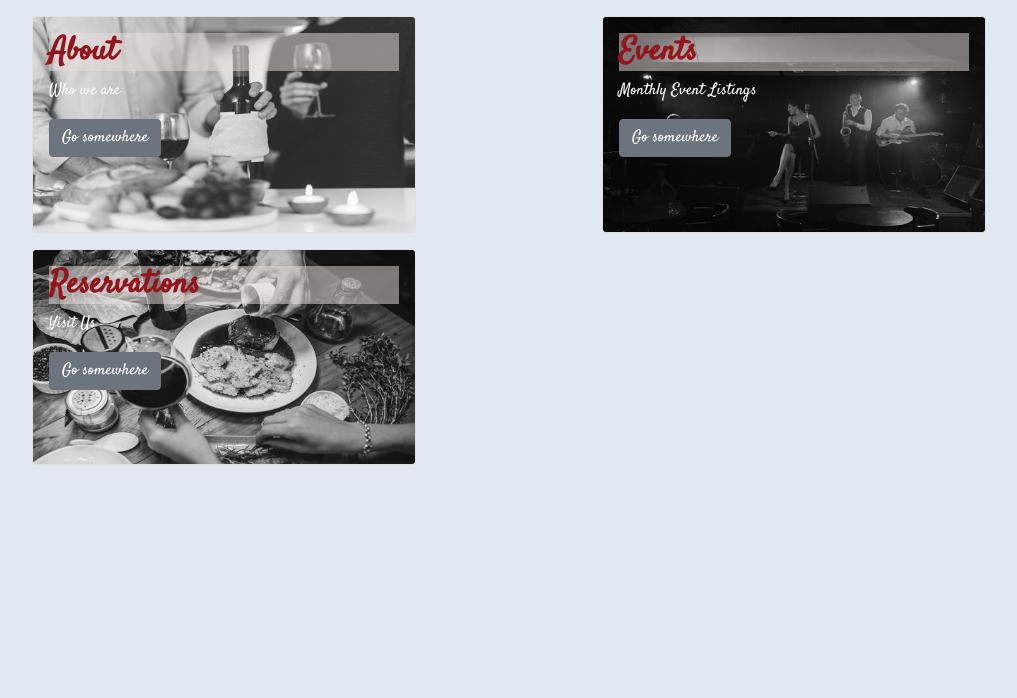
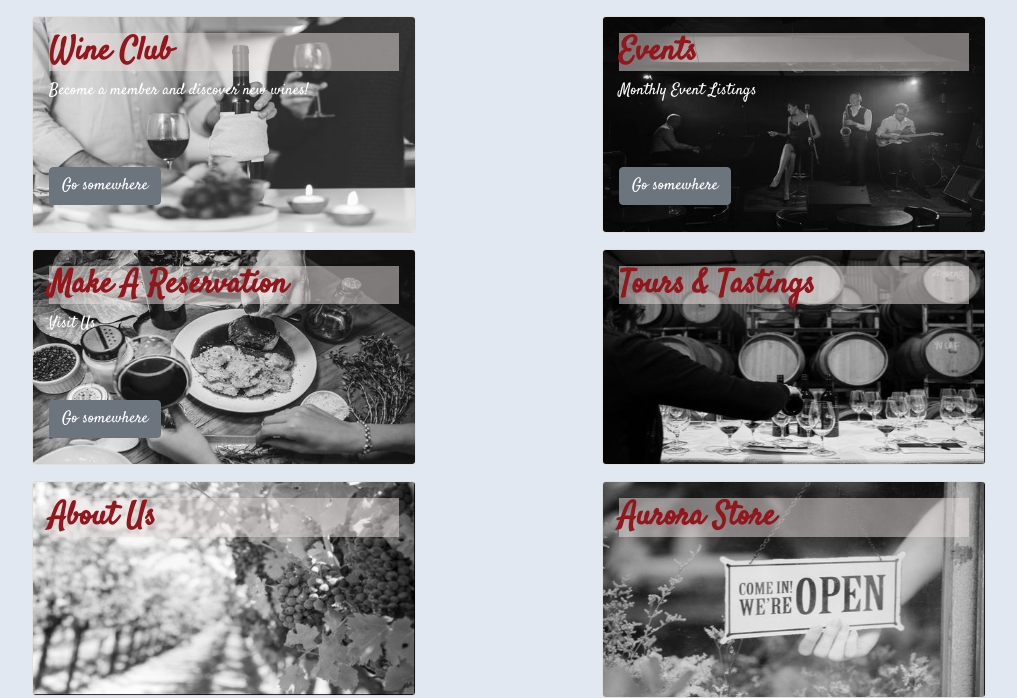
Before and after one commit to LisaHarrison08/Aurora, a PHP site: page / in a window 1280 px wide; the page is wider, and only the part inside the window is pictured. Shown: the part 309-1007 px from the top of that part, without its empty margins (50-1067 px from the left). Before the commit the page ends 774 px from the top of that part, so only its background shows below. Run offline with PHP 8.4, Linux system fonts and the light colour scheme; style sheets or scripts are compiled from the project's sources; some libraries are stand-ins or nearby versions.

Commit message:
images added to homepage

```diff
--- a/css/styles.scss
+++ b/css/styles.scss
@@ -1,10 +1,11 @@
 $color-primary: #413243;
 $color-secondary: #715a74;
-
 $color-pale: #bcbbc7;
 $color-mid: #ae8fb6;
 $color-dark: #37223a;
-$color-black-transparent: rgba(235, 225, 225, 0.5);
+
+$color-grey-transparent: rgba(235, 225, 225, 0.5);
+$color-black-transparent: rgba(0, 0, 0, 0.5);
 $color-background: rgb(235, 235, 235);
 $color-header: #e1e8f1;
 
@@ -41,7 +42,6 @@ header {
 		font-size: 3em;
 	}
 }
-
 .container {
 	position: relative;
 }
@@ -67,7 +67,7 @@ h2 {
 .card-title {
 	color: $card-title;
 	font-size:2em;
-	background-color: $color-black-transparent;
+	background-color: $color-grey-transparent;
 }
 
 
--- a/index.html
+++ b/index.html
@@ -73,8 +73,8 @@
         <div class="card text-white" style="width: 24rem;">
           <img src="img/reserve1.jpg" class="card-img" alt="...">
           <div class="card-img-overlay">
-            <h5 class="card-title"><strong>About</strong></h5>
-            <p class="card-text">Who we are</p>
+            <h5 class="card-title"><strong>Wine Club</strong></h5>
+            <p class="card-text">Become a member and discover new wines!</p><br><br>
             <a href="#" class="btn btn-secondary">Go somewhere</a>
           </div>
         </div>
@@ -85,7 +85,7 @@
           <img src="img/events1.jpg" class="card-img" alt="...">
           <div class="card-img-overlay">
             <h5 class="card-title"><strong>Events</strong></h5>
-            <p class="card-text">Monthly Event Listings</p>
+            <p class="card-text">Monthly Event Listings</p><br><br>
             <a href="events.html" class="btn btn-secondary">Go somewhere</a>
           </div>
         </div>
@@ -96,13 +96,46 @@
         <div class="card text-white" style="width: 24rem;">
           <img src="img/reservations1.jpg" class="card-img" alt="...">
           <div class="card-img-overlay">
-            <h5 class="card-title"><strong>Reservations</strong></h5>
-            <p class="card-text">Visit Us</p>
+            <h5 class="card-title"><strong>Make A Reservation</strong></h5>
+            <p class="card-text">Visit Us</p><br><br>
             <a href="#reserveModal" class="btn btn-secondary">Go somewhere</a>
           </div>
         </div>
       </div>
+
+      <div class="col pt-3">
+        <div class="card text-white" style="width: 24rem;">
+          <img src="img/tours.jpg" class="card-img" alt="Image of wine casks and tasting table">
+          <div class="card-img-overlay">
+            <h5 class="card-title"><strong>Tours & Tastings</strong></h5>
+            <!-- <a href="#" class="btn btn-secondary">Go somewhere</a> -->
+          </div>
+        </div>
+      </div>
+
+      <div class="col pt-3">
+        <div class="card text-white" style="width: 24rem;">
+          <img src="img/grapes1.jpg" class="card-img" alt="...">
+          <div class="card-img-overlay">
+            <h5 class="card-title"><strong>About Us</strong></h5>
+            <!-- <a href="#" class="btn btn-secondary">Go somewhere</a> -->
+          </div>
+        </div>
+      </div>
+
+      <div class="col pt-3">
+        <div class="card text-white" style="width: 24rem;">
+          <img src="img/open2.jpg" class="card-img" alt="...">
+          <div class="card-img-overlay">
+            <h5 class="card-title"><strong>Aurora Store</strong></h5>
+            <!-- <a href="#" class="btn btn-secondary">Go somewhere</a> -->
+          </div>
+        </div>
+      </div>
+
+
     </div>
+
   </div>
 
   <!-- build:js js/main.js -->
```
Also changed, not shown: img/grapes1.jpg (added), img/open.jpg (added), img/open2.jpg (added), img/tours.jpg (added).
